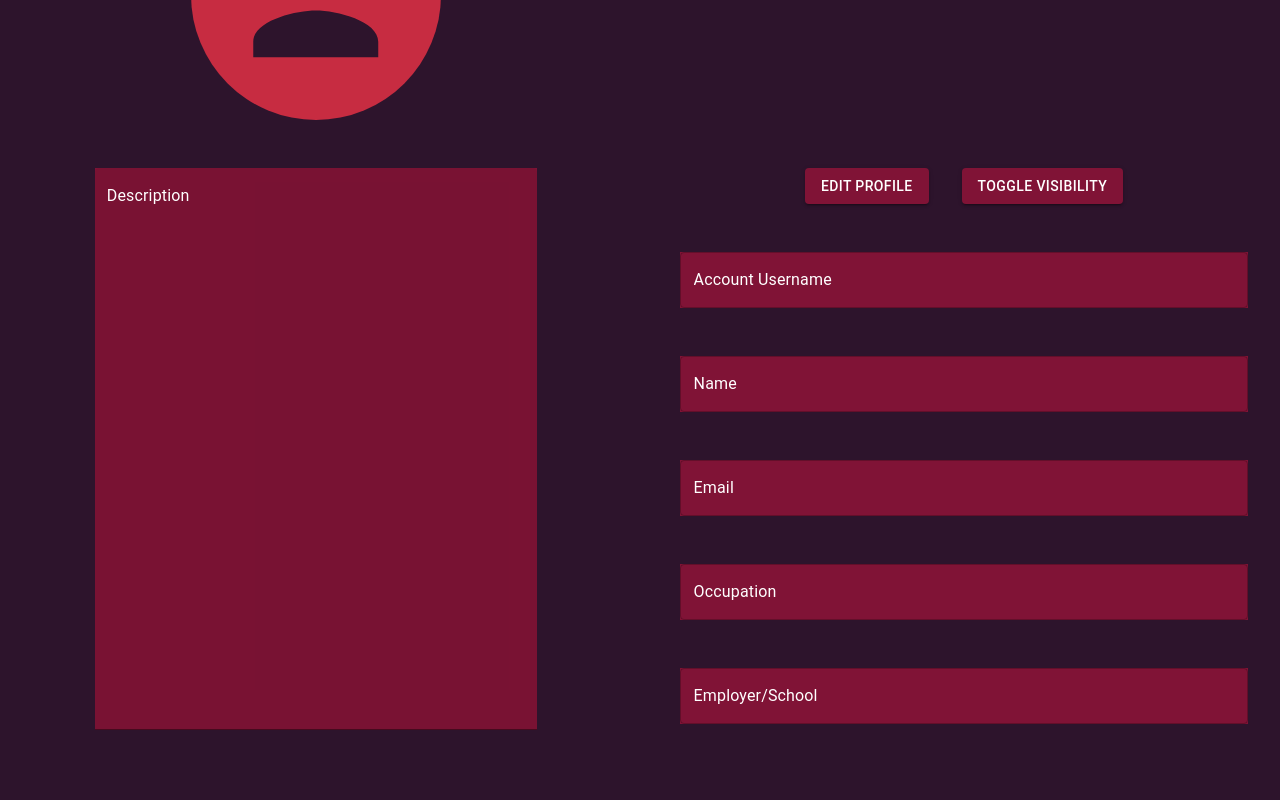
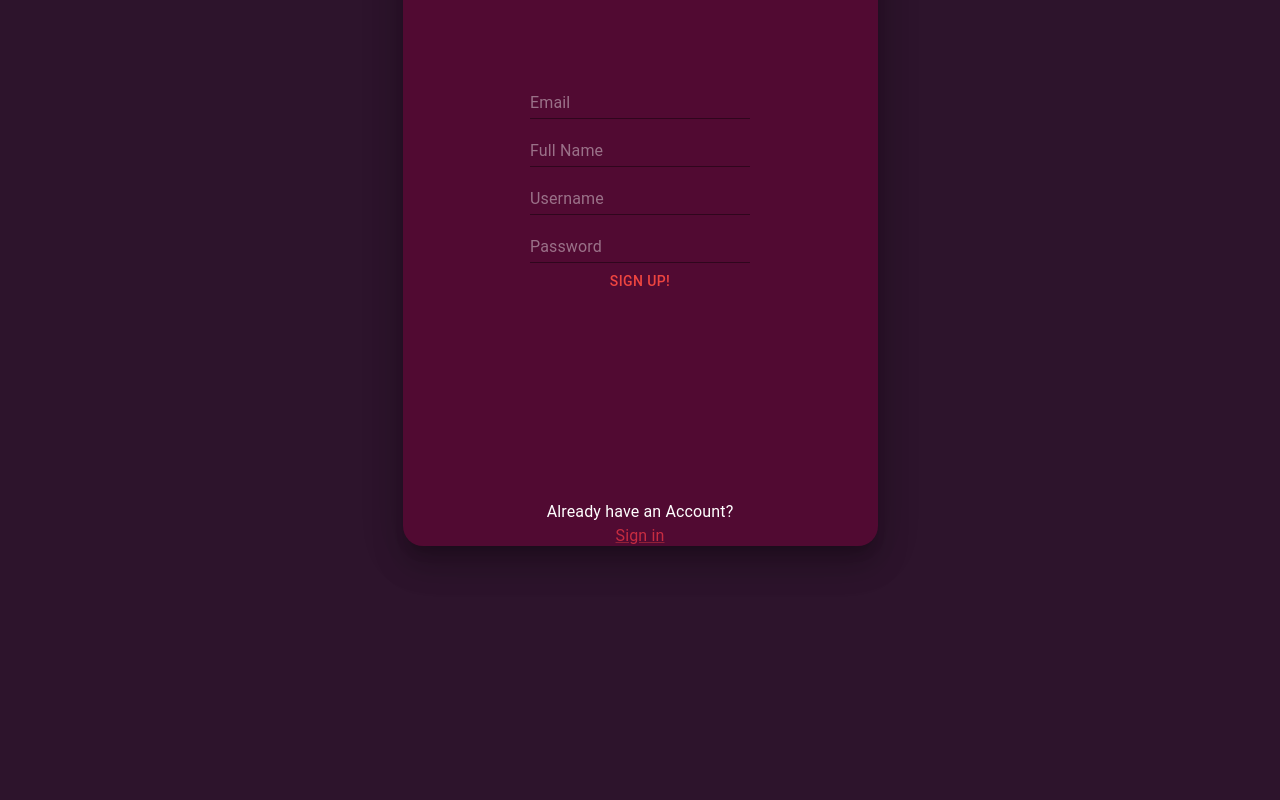
Before and after one commit to dabeedc/teamesse, a React (Create React App) app in the folder pomodoro/: page /signup in a window 1280 px wide. Shown: the part 1089-1889 px from the top of the page. After the commit the page ends 1795 px from the top, so only its background shows below. Built offline with nearby package versions, Linux system fonts and the light colour scheme.

Commit message:
Added routing, need to fix sidebar

```diff
--- a/pomodoro/src/App.js
+++ b/pomodoro/src/App.js
@@ -4,21 +4,26 @@ import { ColorSampler } from "./components/ColorSampler";
 import LoginPage from "./components/login/LoginPage";
 import SignUpPage from "./components/login/SignUpPage";
 import { Sidebar } from "./sidebar/Sidebar";
-import { Profile } from "./profile/Profile"
+import { Profile } from "./profile/Profile";
+import ReactDOM from "react-dom/client";
+
+import { BrowserRouter as Router, Switch, Routes, Route } from 'react-router-dom';
 
 function App() {
   return (
-    <div className="App">
-      <ColorSampler />
-      <Profile />
-      <Clock />
-      <hr />
-      <LoginPage />
-      <hr />
-      <SignUpPage/>
-	  <Sidebar/>
-    </div>
-
+    <Router>
+      <div className="App">
+        <Sidebar />
+        <Routes>
+          <Route path="/" element={<ColorSampler />} />
+          <Route path="/color" element={<ColorSampler />} />
+          <Route path="/login" element={<LoginPage />} />
+          <Route path="/signup" element={<SignUpPage />} />
+          <Route path="/userprofile" element={<Profile />} />
+          <Route path="/pomodoro" element={<Clock />} />
+        </Routes>
+      </div >
+    </ Router>
   );
 }
 
--- a/pomodoro/src/components/login/LoginPage.js
+++ b/pomodoro/src/components/login/LoginPage.js
@@ -44,7 +44,7 @@ const LoginPage = () => {
                         <Typography sx={{ pt: 25 }} variant="button text">
                             Don't have an Account?
                             <br />
-                            <Link sx={{ color: "common.second" }} href="">Sign up</Link>
+                            <Link sx={{ color: "common.second" }} href="signup">Sign up</Link>
                         </Typography>
                     </Stack>
                 </Box>
--- a/pomodoro/src/components/login/SignUpPage.js
+++ b/pomodoro/src/components/login/SignUpPage.js
@@ -1,5 +1,5 @@
 import { CustomCard } from "../CustomCard"
-import { Box, Button, Typography, Input, Stack } from "@mui/material";
+import { Box, Button, Typography, Input, Stack, Link, Icon } from "@mui/material";
 
 const CARD_SIZE_WIDTH = 475;
 const CARD_SIZE_HEIGHT = 675;
@@ -24,6 +24,13 @@ const SignUpPage = () => {
                     <Stack>
                         <Button>Sign Up!</Button>
                     </Stack>
+                    <Stack>
+                    <Typography sx={{ pt: 25 }} variant="button text">
+                            Already have an Account?
+                            <br />
+                            <Link sx={{ color: "common.second" }} href="login">Sign in</Link>
+                        </Typography>
+                    </Stack>
                 </Box>
 
             </Box>
--- a/pomodoro/src/sidebar/Sidebar.js
+++ b/pomodoro/src/sidebar/Sidebar.js
@@ -46,6 +46,7 @@ export const Sidebar = () => {
           <Button
             variant="contained"
             sx={{ backgroundColor: "common.fourth", width: "200px" }}
+            href="pomodoro"
           >
             Pomodoro
           </Button>
@@ -93,6 +94,7 @@ export const Sidebar = () => {
             <Button
               variant="contained"
               sx={{ backgroundColor: "common.fourth" }}
+              href="login"
             >
               Login
             </Button>
```
Also changed, not shown: pomodoro/src/index.js (+7 -0 lines).
